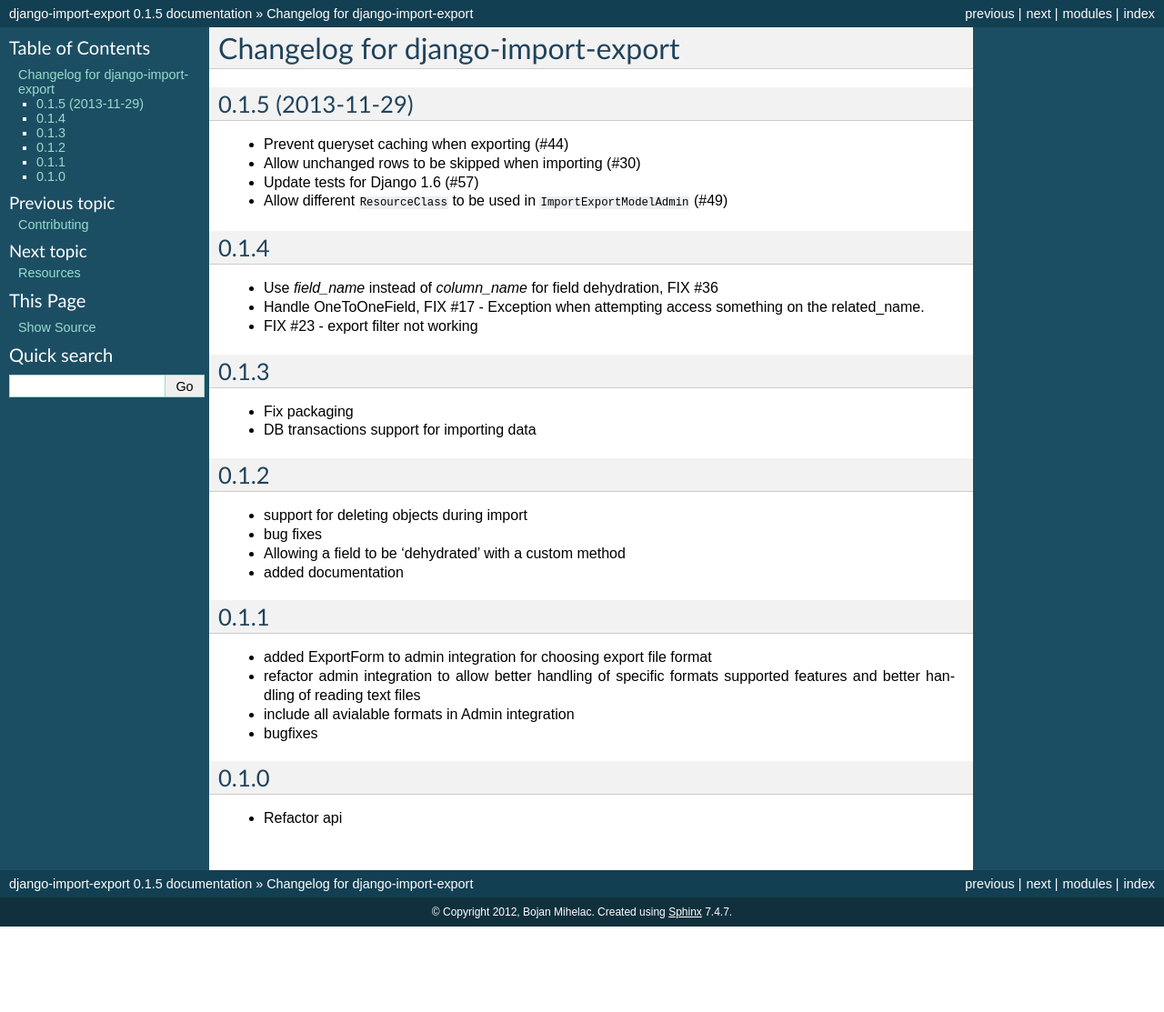
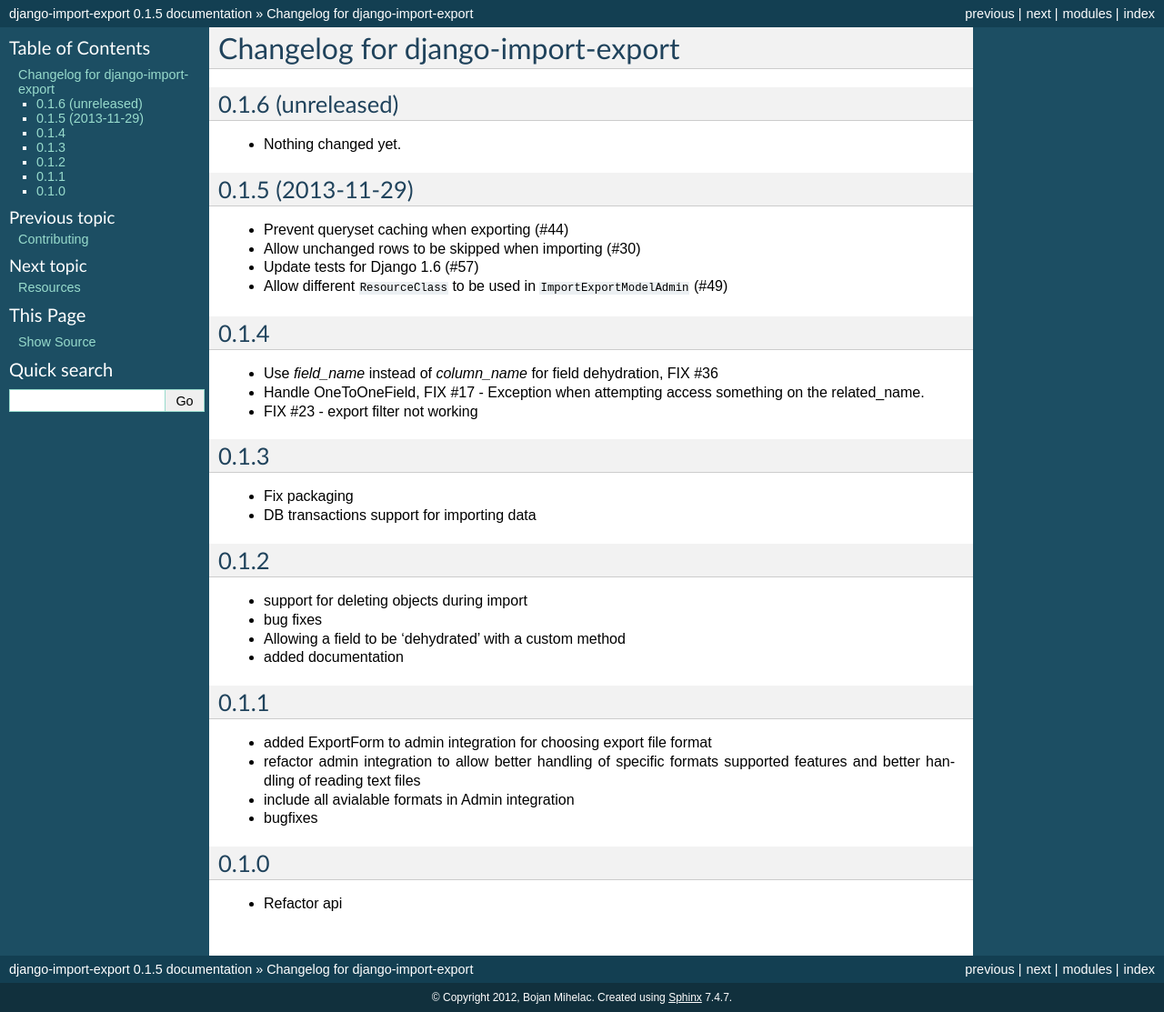
Before and after one commit to django-import-export/django-import-export, a Sphinx documentation site: the page built from docs/changelog.rst, in a window 1280 px wide. Shown: the whole page at 91% size. Built offline with Sphinx 7.4.7, drawn with Linux system fonts in a browser that asks for light colours; before the commit the page ends 1019 px from its top, so only the background shows below that.

Commit message:
Back to development: 0.1.6

```diff
--- a/docs/changelog.rst
+++ b/docs/changelog.rst
@@ -1,5 +1,11 @@
 Changelog for django-import-export
 ==================================
+
+0.1.6 (unreleased)
+------------------
+
+- Nothing changed yet.
+
 
 0.1.5 (2013-11-29)
 ------------------
```
